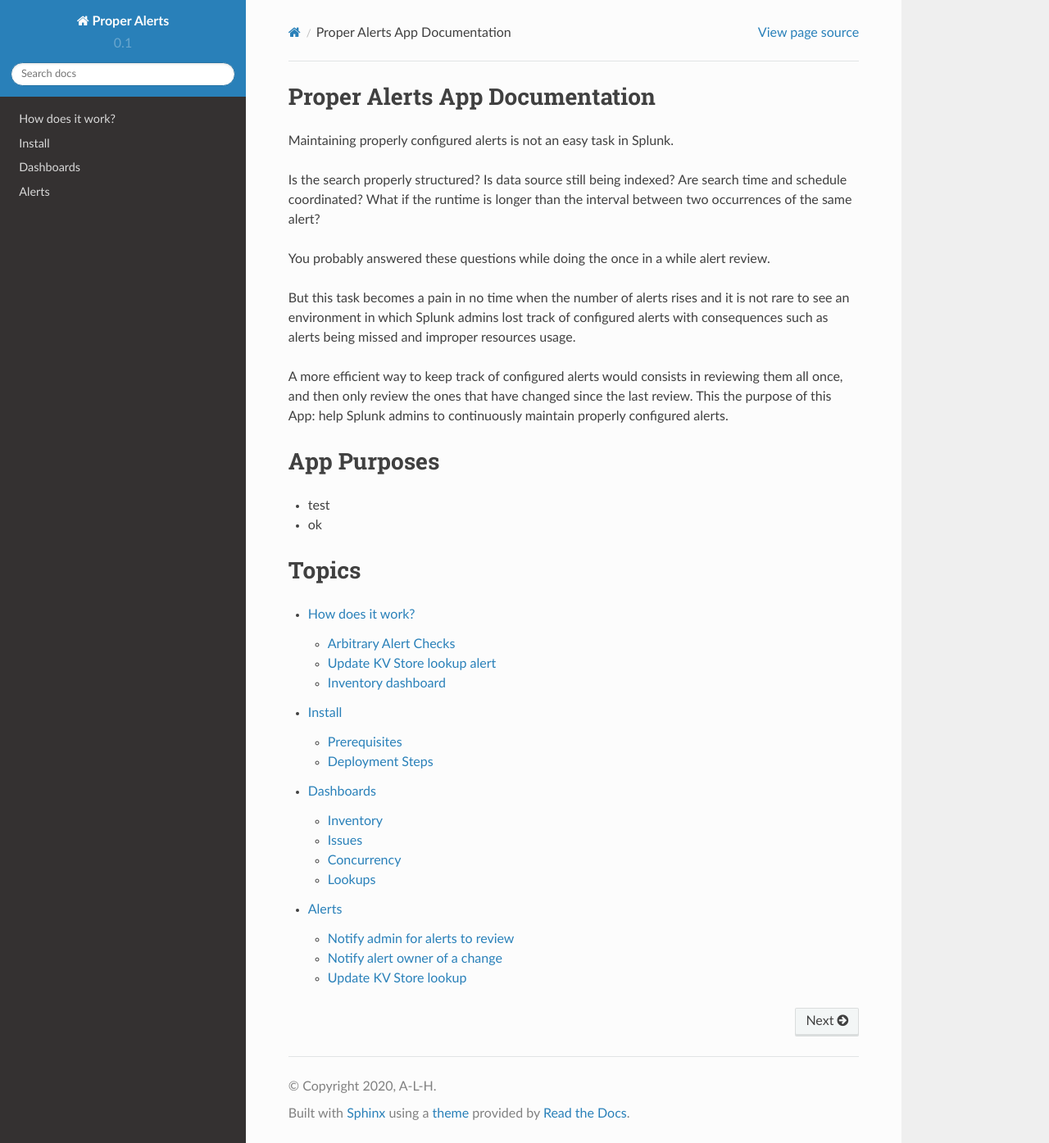
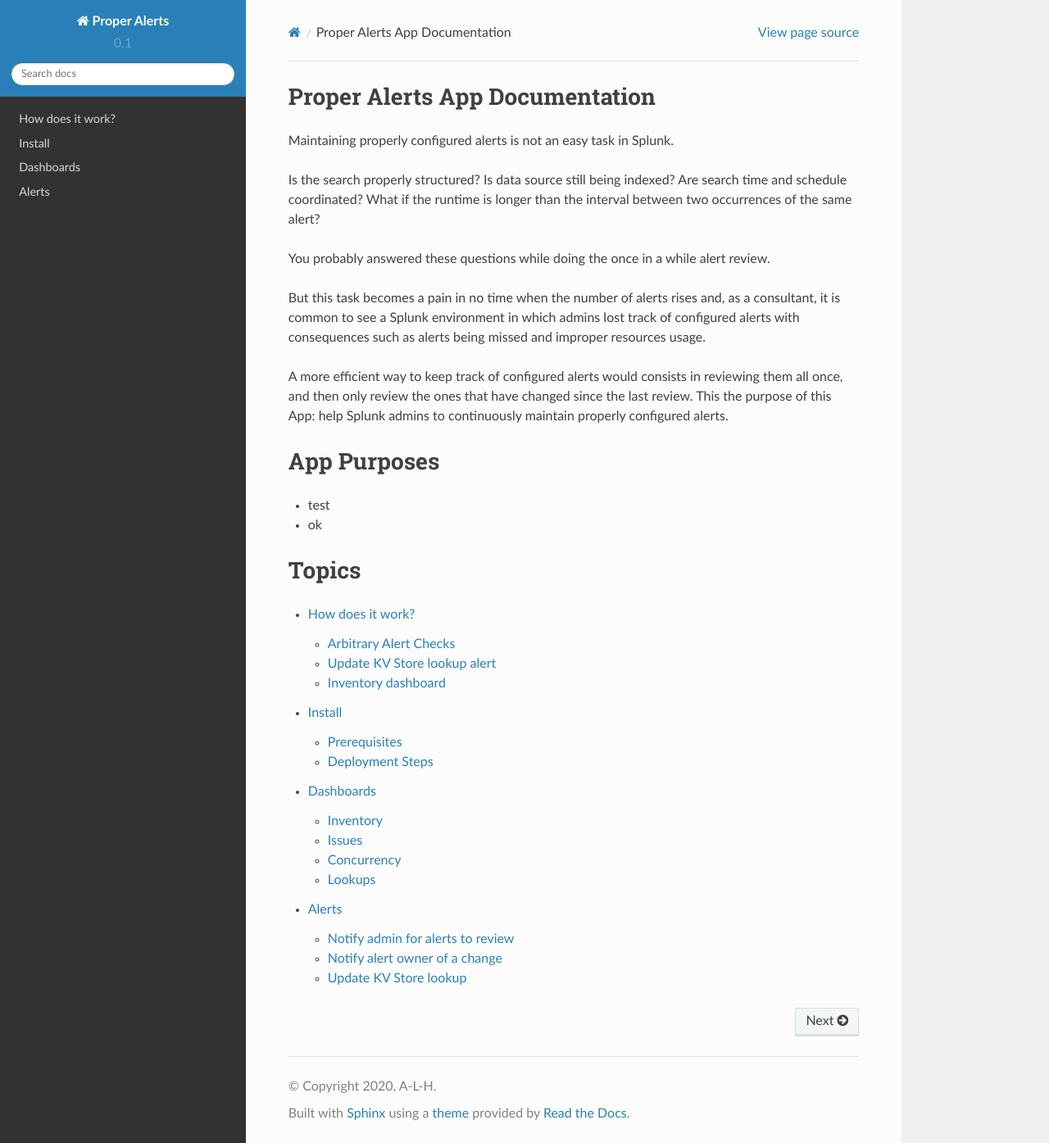
Before and after one commit to a-l-h/splunk-app-proper-alerts, a Sphinx documentation site: the page built from doc/index.rst, in a window 1280 px wide and 1395 px high. Shown: the whole window at 82% size. Built offline with Sphinx 7.4.7 and the Read the Docs theme 2.0.0, drawn with Linux system fonts in a browser that asks for light colours.

Commit message:
Update index.rst

```diff
--- a/doc/index.rst
+++ b/doc/index.rst
@@ -12,7 +12,7 @@ Is the search properly structured? Is data source still being indexed? Are searc
 
 You probably answered these questions while doing the once in a while alert review.
 
-But this task becomes a pain in no time when the number of alerts rises and it is not rare to see an environment in which Splunk admins lost track of configured alerts with consequences such as alerts being missed and improper resources usage.
+But this task becomes a pain in no time when the number of alerts rises and, as a consultant, it is common to see a Splunk environment in which admins lost track of configured alerts with consequences such as alerts being missed and improper resources usage.
 
 A more efficient way to keep track of configured alerts would consists in reviewing them all once, and then only review the ones that have changed since the last review. This the purpose of this App: help Splunk admins to continuously maintain properly configured alerts.
 
```
